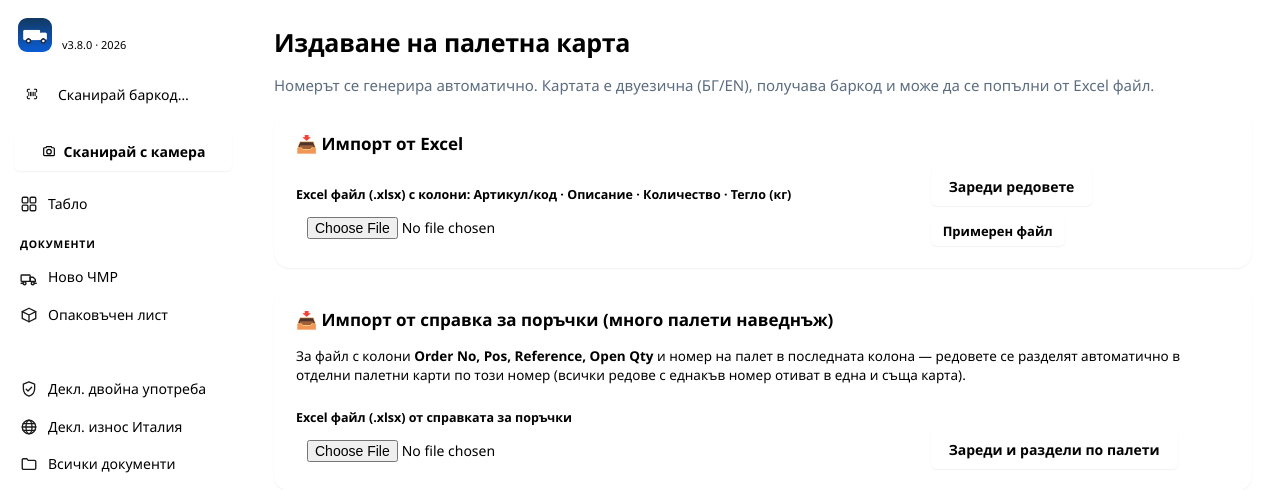
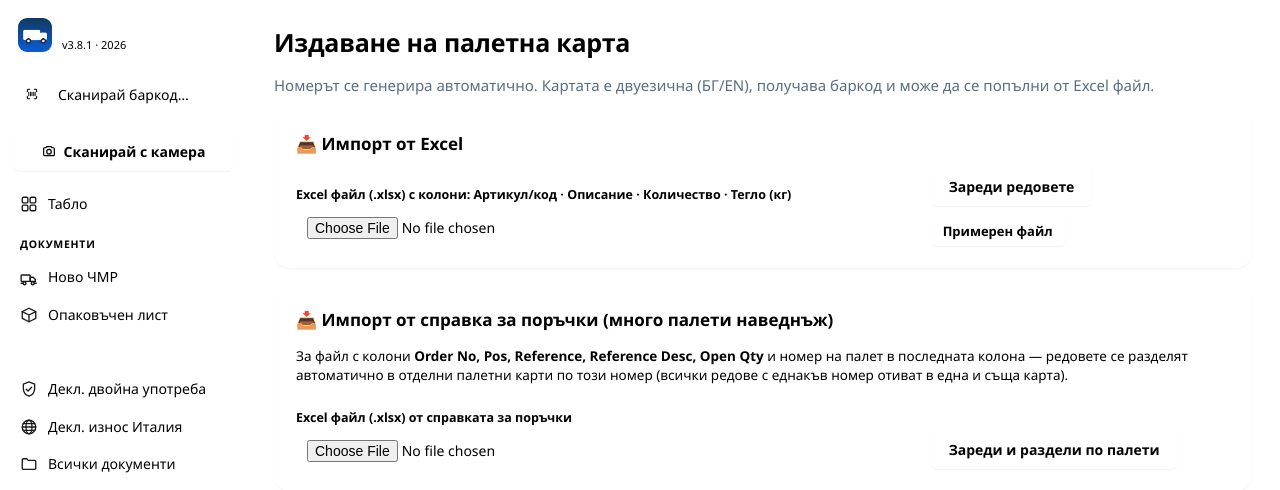
Before and after one commit to plam4o4o-source/ERP, a Flask app: page /pallet/new in a window 1280 px wide. Shown: the top 490 px of the page. Run offline with Flask 3, Linux system fonts and the light colour scheme; the visitor is signed in with stand-in values (Sample User, id 1); data comes from the database, SQL or seed files in the repository; data that the repository does not hold is empty.

Commit message:
Импорт от справка за поръчки: добавена колона Reference Desc (v3.8.1)
- Палетните карти от импорт на справка за поръчки вече включват и
  колоната 'Reference Desc' (описание на референцията), наред с Order No,
  Pos, Reference, Open Qty.
- Ако Reference Desc липсва за конкретен ред във файла, полето остава
  празно — не се презаписва с друга стойност (същото поведение, което
  вече важеше за Reference).
- Новата колона се показва навсякъде, където се показват редовете на
  такава карта: прегледа за импорт, предварителния преглед (без запис) и
  реалния печат на издадената карта.

Тествано: разпознаване на файла с реалната Reference Desc колона,
изричен сценарий с ред без Reference Desc (остава празно), запис в базата
и извеждане в печата — без регресии в останалите съществуващи тестове.

```diff
--- a/app.py
+++ b/app.py
@@ -445,7 +445,8 @@ def packing_pull_pallet():
     d = json.loads(row["data"])
     items = d.get("items") or []
     if d.get("items_format") == "orders":
-        labels = [it.get("reference") or it.get("order_no") or "" for it in items]
+        labels = [it.get("reference_desc") or it.get("reference") or it.get("order_no") or ""
+                 for it in items]
     else:
         labels = [it.get("description") or it.get("code") or "" for it in items]
     labels = [l for l in labels if l]
@@ -565,9 +566,11 @@ def _parse_order_export(ws):
     """Разпознава експортен файл на поръчки (колони Due Date, Order No, Pos,
     Project, Reference, Reference Desc, Open Qty, Unit, Stock, <номер на
     палетна карта>) и групира редовете по последната колона — всеки различен
-    номер там става отделна палетна карта. Реф. се оставя празна, ако липсва
-    в конкретния ред (или изобщо няма такава колона). Връща {номер: [items]}
-    подредени по реда на поява, или None ако форматът не е разпознат."""
+    номер там става отделна палетна карта. Reference и Reference Desc се
+    оставят празни за конкретен ред, ако липсват там (или изобщо няма такива
+    колони във файла) — не се попълват с друга стойност. Връща
+    {номер: [items]} подредени по реда на поява, или None ако форматът не е
+    разпознат."""
     rows = list(ws.iter_rows(values_only=True))
     if not rows:
         return None
@@ -584,6 +587,7 @@ def _parse_order_export(ws):
     col_order = find_col("order no", "order number", "orderno")
     col_pos = find_col("pos", "position")
     col_ref = find_col("reference")
+    col_ref_desc = find_col("reference desc", "reference description", "ref desc")
     col_qty = find_col("open qty", "qty", "quantity")
     if col_order is None or col_qty is None:
         return None
@@ -620,6 +624,7 @@ def _parse_order_export(ws):
             "order_no": order_no,
             "pos": cell(row, col_pos),
             "reference": cell(row, col_ref),
+            "reference_desc": cell(row, col_ref_desc),
             "qty": cell(row, col_qty),
         })
     return groups if groups else None
@@ -705,7 +710,7 @@ def _collect_bulk_pallet_drafts():
             items = []
         items = [it for it in items if isinstance(it, dict) and
                  any((it.get(k) or "").strip() if isinstance(it.get(k), str) else it.get(k)
-                     for k in ("order_no", "pos", "reference", "qty"))]
+                     for k in ("order_no", "pos", "reference", "reference_desc", "qty"))]
         if not items:
             continue
         data = dict(shared)
--- a/templates/pallet_bulk_preview.html
+++ b/templates/pallet_bulk_preview.html
@@ -58,9 +58,10 @@
       <tr>
         <th style="width:34px">№</th>
         <th>Поръчка № / Order No</th>
-        <th style="width:90px">Поз. / Pos</th>
+        <th style="width:80px">Поз. / Pos</th>
         <th>Референция / Reference</th>
-        <th style="width:100px">Кол. / Open Qty</th>
+        <th>Описание / Reference Desc</th>
+        <th style="width:90px">Кол. / Open Qty</th>
       </tr>
       {% for it in d['items'] %}
       <tr>
@@ -68,6 +69,7 @@
         <td>{{ it.order_no }}</td>
         <td class="c">{{ it.pos }}</td>
         <td>{{ it.reference }}</td>
+        <td>{{ it.reference_desc }}</td>
         <td class="c">{{ it.qty }}</td>
       </tr>
       {% endfor %}
--- a/templates/pallet_bulk_review.html
+++ b/templates/pallet_bulk_review.html
@@ -80,6 +80,7 @@
         <th>Поръчка № / Order No</th>
         <th style="width:90px">Поз. / Pos</th>
         <th>Референция / Reference</th>
+        <th>Описание / Reference Desc</th>
         <th style="width:100px">Кол. / Open Qty</th>
         <th style="width:44px"></th>
       </tr>
@@ -105,7 +106,7 @@
 window.CLIENTS = {{ clients_json|safe }};
 {% for group_no, items in groups %}
 initItemsTable(document.getElementById("pallet-items-{{ group_no }}"),
-  ["order_no", "pos", "reference", "qty"],
+  ["order_no", "pos", "reference", "reference_desc", "qty"],
   {{ items|tojson }}, "items_json_{{ group_no }}");
 {% endfor %}
 </script>
--- a/templates/pallet_form.html
+++ b/templates/pallet_form.html
@@ -20,7 +20,7 @@
 
 <div class="card">
   <h2 style="margin-top:0">📥 Импорт от справка за поръчки (много палети наведнъж)</h2>
-  <p style="color:var(--fg-soft);font-size:13.5px">За файл с колони <b>Order No, Pos, Reference, Open Qty</b>
+  <p style="color:var(--fg-soft);font-size:13.5px">За файл с колони <b>Order No, Pos, Reference, Reference Desc, Open Qty</b>
     и номер на палет в последната колона — редовете се разделят автоматично в отделни палетни карти по този
     номер (всички редове с еднакъв номер отиват в една и съща карта).</p>
   <form method="post" action="{{ url_for('pallet_bulk_import') }}" enctype="multipart/form-data" class="grid3" style="align-items:end">
--- a/templates/pallet_print.html
+++ b/templates/pallet_print.html
@@ -76,9 +76,10 @@
       <tr>
         <th style="width:34px">№</th>
         <th>Поръчка № / Order No</th>
-        <th style="width:90px">Поз. / Pos</th>
+        <th style="width:80px">Поз. / Pos</th>
         <th>Референция / Reference</th>
-        <th style="width:100px">Кол. / Open Qty</th>
+        <th>Описание / Reference Desc</th>
+        <th style="width:90px">Кол. / Open Qty</th>
       </tr>
       {% for it in d['items'] %}
       <tr>
@@ -86,6 +87,7 @@
         <td>{{ it.order_no }}</td>
         <td class="c">{{ it.pos }}</td>
         <td>{{ it.reference }}</td>
+        <td>{{ it.reference_desc }}</td>
         <td class="c">{{ it.qty }}</td>
       </tr>
       {% endfor %}
--- a/version.py
+++ b/version.py
@@ -4,7 +4,7 @@
 При промяна на този номер и push към GitHub, автоматично се компилира
 PachoLogistic.exe и се публикува нов релийз с тази версия.
 """
-__version__ = "3.8.0"
+__version__ = "3.8.1"
 
 # Хранилище в GitHub, от което се проверява и тегли автоматичното обновяване
 GITHUB_REPO = "plam4o4o-source/ERP"
```
Also changed, not shown: README.md.
